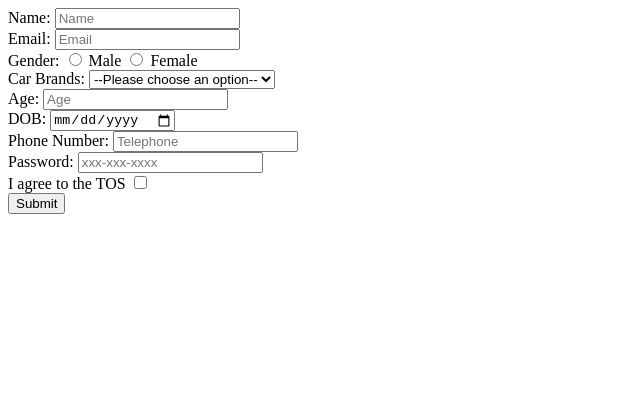
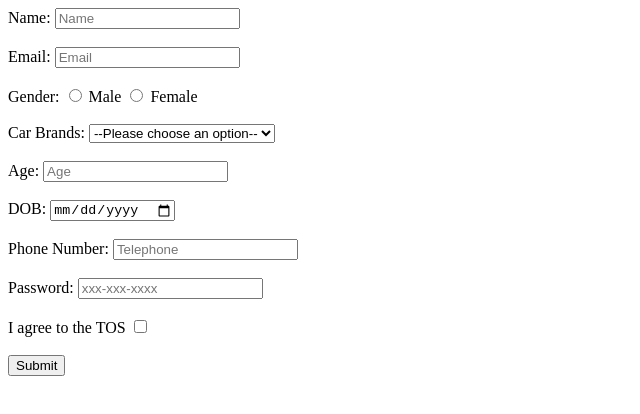
Before and after one commit to acciojob/signup-form-car-JahanaviChaturvedi, a website: page main.html in a window 1280 px wide. Shown: the whole page, without its empty margins (0-640 px from the left). Drawn offline with Linux system fonts and the light colour scheme.

Commit message:
created a submission

```diff
--- a/main.html
+++ b/main.html
@@ -10,16 +10,16 @@
 	<!-- the entire body must be written by student -->
 	<form action="/submit-form" method="post">
 	<lable for="name">Name:</lable>
-	<input type="text" id="name" name="name" placeholder="Name" required><br>
+	<input type="text" id="name" name="name" placeholder="Name" required><br><br>
 
 	<lable for="email">Email:</lable>
-	<input type="email" id="email" name="email" placeholder="Email" required><br>
+	<input type="email" id="email" name="email" placeholder="Email" required><br><br>
 
 	<lable> Gender:</lable>
 	<input type="radio" id="gender_m" name="gender" value="male" required>
 	<label for="gender_f">Male</label>
 	<input type="radio" id="gender_f" name="gender" value="female" required>
-	<lable for="gender_m">Female</lable><br>
+	<lable for="gender_m">Female</lable><br><br>
 
 	<lable for="cars">Car Brands:</lable>
 	<select id="cars" name="cars" required>
@@ -28,22 +28,22 @@
 		<option value="audi"> Audi </option>
 		<option value="tesla"> Tesla </option>
 		<option value="rolls royce"> Rolls Royce </option>
-	</select><br>
+	</select><br><br>
 
 	<lable for="age"> Age:</lable>
-	<input type="number" id="age" name="age" placeholder="Age" required><br>
+	<input type="number" id="age" name="age" placeholder="Age" required><br><br>
 
 	<lable for="dob"> DOB: </lable>
-	<input type="date" id="dob" name="dob" placeholder="DOB" required><br>
+	<input type="date" id="dob" name="dob" placeholder="DOB" required><br><br>
 
 	<lable for="tel"> Phone Number: </lable>
-	<input type="tel" id="tel" name="tel" placeholder="Telephone"><br>
+	<input type="tel" id="tel" name="tel" placeholder="Telephone"><br><br>
 
 	<lable for="password"> Password: </lable>
-	<input type="password" id="password" name="password" placeholder="xxx-xxx-xxxx" required><br>
+	<input type="password" id="password" name="password" placeholder="xxx-xxx-xxxx" required><br><br>
 
 	<lable for="tos"> I agree to the TOS </lable>
-	<input type="checkbox" id="tos" name="tos" required><br>
+	<input type="checkbox" id="tos" name="tos" required><br><br>
 
 	<button type="submit">Submit</button>
 	</form>
```
